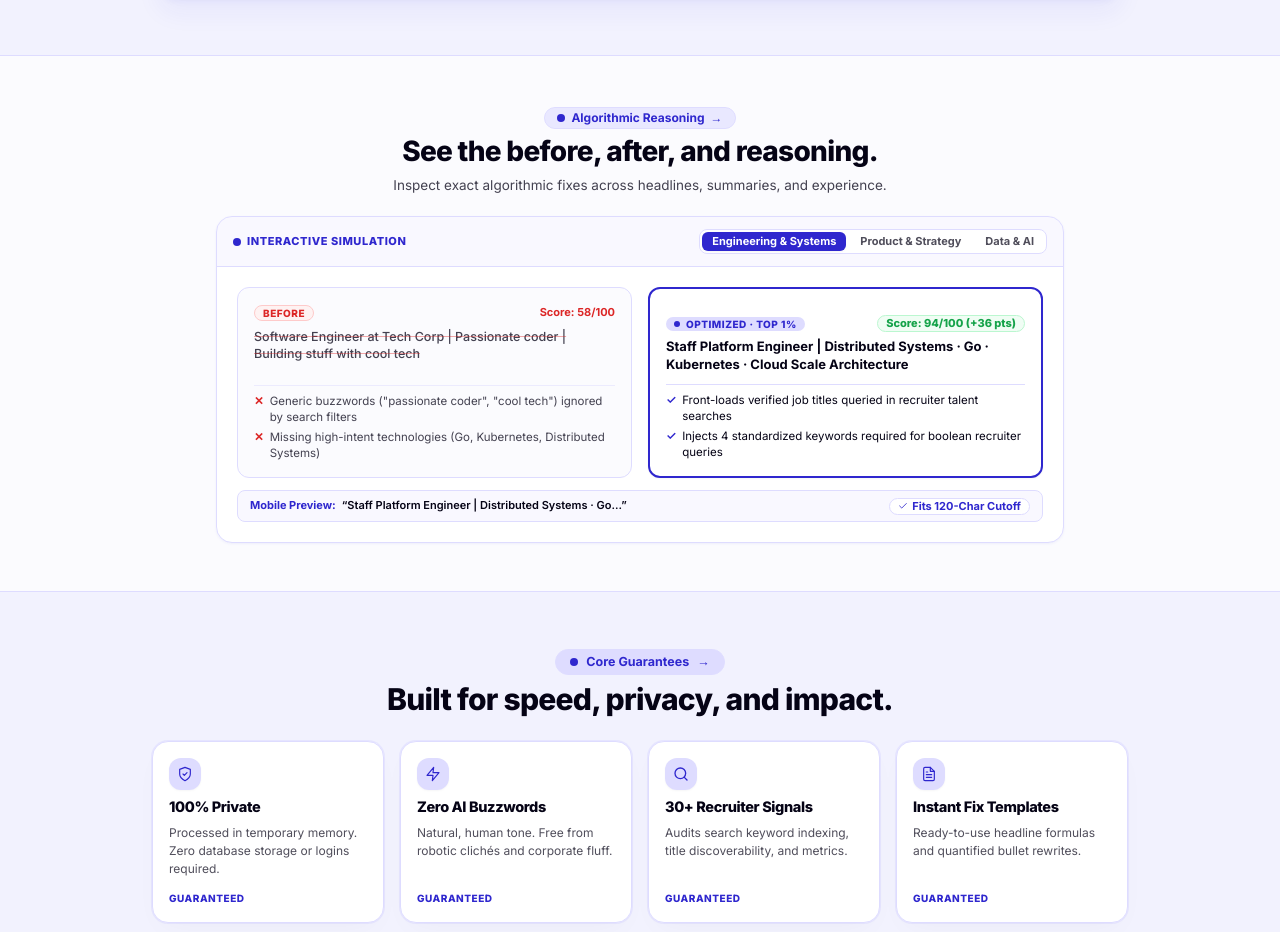
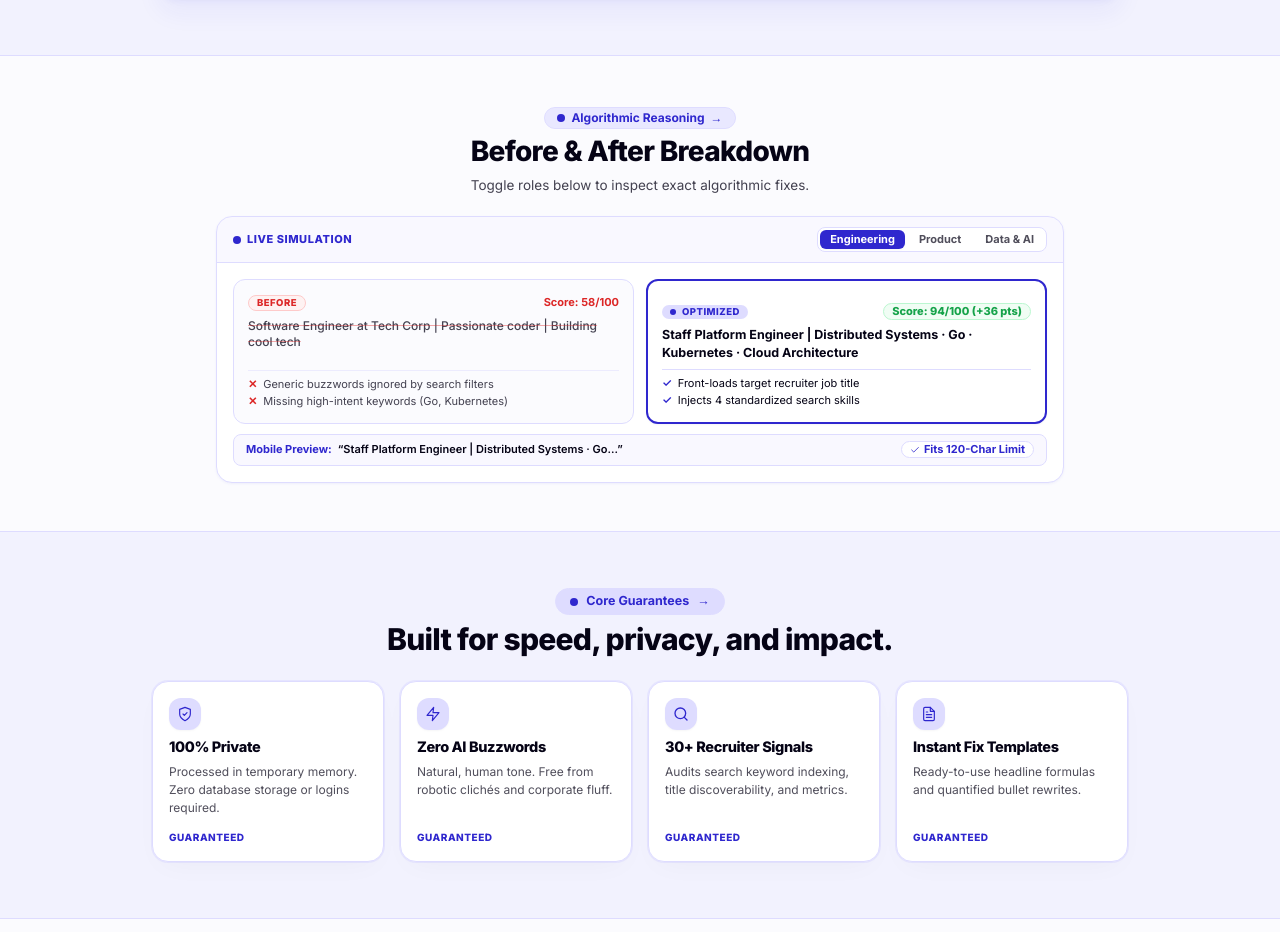
Before and after one commit to bhavishyasingla1/linkedinrank, a Next.js app: page / in a window 1280 px wide. Shown: the part 3080-4012 px from the top of the page. Built offline with nearby package versions, Linux system fonts and the light colour scheme.

Commit message:
fix: streamline Algorithmic Reasoning text to be minimal, punchy, and fast to scan

```diff
--- a/app/page.tsx
+++ b/app/page.tsx
@@ -448,10 +448,10 @@ export default function HomePage() {
                                 <span>&rarr;</span>
                             </span>
                             <h2 className="text-[22px] sm:text-[28px] font-extrabold text-[#050315] tracking-tight">
-                                See the before, after, and reasoning.
+                                Before &amp; After Breakdown
                             </h2>
                             <p className="text-[13.5px] text-[#050315]/75">
-                                Inspect exact algorithmic fixes across headlines, summaries, and experience.
+                                Toggle roles below to inspect exact algorithmic fixes.
                             </p>
                         </div>
 
--- a/components/InteractiveAlgorithmPreview.tsx
+++ b/components/InteractiveAlgorithmPreview.tsx
@@ -23,45 +23,45 @@ interface Scenario {
 const SCENARIOS: Scenario[] = [
     {
         id: 'engineering',
-        category: 'Engineering & Systems',
+        category: 'Engineering',
         gain: 36,
         before: {
-            headline: 'Software Engineer at Tech Corp | Passionate coder | Building stuff with cool tech',
+            headline: 'Software Engineer at Tech Corp | Passionate coder | Building cool tech',
             score: 58,
             flaws: [
-                'Generic buzzwords ("passionate coder", "cool tech") ignored by search filters',
-                'Missing high-intent technologies (Go, Kubernetes, Distributed Systems)'
+                'Generic buzzwords ignored by search filters',
+                'Missing high-intent keywords (Go, Kubernetes)'
             ]
         },
         after: {
-            headline: 'Staff Platform Engineer | Distributed Systems · Go · Kubernetes · Cloud Scale Architecture',
+            headline: 'Staff Platform Engineer | Distributed Systems · Go · Kubernetes · Cloud Architecture',
             score: 94,
             mobileSnippet: 'Staff Platform Engineer | Distributed Systems · Go...',
             improvements: [
-                'Front-loads verified job titles queried in recruiter talent searches',
-                'Injects 4 standardized keywords required for boolean recruiter queries'
+                'Front-loads target recruiter job title',
+                'Injects 4 standardized search skills'
             ]
         }
     },
     {
         id: 'product',
-        category: 'Product & Strategy',
+        category: 'Product',
         gain: 32,
         before: {
             headline: 'Product Manager | Helping users solve problems | Innovator & Problem Solver',
             score: 62,
             flaws: [
-                'Vague non-quantifiable proposition without domain specialization',
-                'Zero metrics, B2B/B2C segment differentiation, or monetization proof'
+                'Vague proposition without specialization',
+                'Zero metrics or business proof'
             ]
         },
         after: {
-            headline: 'Lead Growth Product Manager | B2B SaaS · PLG · Funnel Monetization ($25M+ ARR)',
+            headline: 'Lead Growth Product Manager | B2B SaaS · PLG · Monetization ($25M+ ARR)',
             score: 94,
             mobileSnippet: 'Lead Growth Product Manager | B2B SaaS · PLG...',
             improvements: [
-                'Specific domain specialization (B2B SaaS, PLG) matches recruiter job specs',
-                'Injects hard revenue metrics ($25M+ ARR) for instant credibility'
+                'Domain match (B2B SaaS · PLG)',
+                'Injects revenue proof ($25M+ ARR)'
             ]
         }
     },
@@ -70,20 +70,20 @@ const SCENARIOS: Scenario[] = [
         category: 'Data & AI',
         gain: 34,
         before: {
-            headline: 'Data Enthusiast & Analyst | SQL, Python, Excel | Looking for new opportunities',
+            headline: 'Data Analyst | SQL, Python, Excel | Looking for new opportunities',
             score: 60,
             flaws: [
-                '"Looking for new opportunities" lowers perceived authority in ranking algorithms',
-                'Lacks production-grade stack keywords (dbt, Snowflake, Real-Time ETL)'
+                '"Looking for opportunities" lowers perceived authority',
+                'Missing modern stack tools (dbt, Snowflake)'
             ]
         },
         after: {
-            headline: 'Senior Analytics & ML Engineer | dbt · Snowflake · Python · Predictive Modeling & Real-Time ETL',
+            headline: 'Senior Analytics Engineer | dbt · Snowflake · Python · Real-Time ETL & ML',
             score: 94,
-            mobileSnippet: 'Senior Analytics & ML Engineer | dbt · Snowflake...',
+            mobileSnippet: 'Senior Analytics Engineer | dbt · Snowflake...',
             improvements: [
-                'Features modern data stack tools (dbt, Snowflake) targeted by hiring teams',
-                'Highlights high-leverage production impact (Real-Time ETL, Predictive Modeling)'
+                'Targeted modern data stack tools',
+                'Highlights high-leverage ETL impact'
             ]
         }
     }
@@ -96,14 +96,14 @@ export default function InteractiveAlgorithmPreview() {
     return (
         <div className="rounded-2xl bg-white border border-[#dedcff] shadow-sm shadow-[#2f27ce]/5 overflow-hidden">
             {/* ── Compact Top Controls ───────────────────────────── */}
-            <div className="px-3.5 py-2.5 sm:px-4 sm:py-3 border-b border-[#dedcff] bg-[#dedcff]/20 flex flex-wrap items-center justify-between gap-2">
+            <div className="px-3.5 py-2 sm:px-4 sm:py-2.5 border-b border-[#dedcff] bg-[#dedcff]/20 flex flex-wrap items-center justify-between gap-2">
                 <div className="inline-flex items-center gap-1.5">
-                    <span className="relative flex h-2 w-2">
+                    <span className="relative flex h-2 w-2 shrink-0">
                         <span className="animate-ping absolute inline-flex h-full w-full rounded-full bg-[#2f27ce] opacity-75" />
                         <span className="relative inline-flex rounded-full h-2 w-2 bg-[#2f27ce]" />
                     </span>
                     <span className="text-[11px] font-extrabold text-[#2f27ce] uppercase tracking-wider">
-                        Interactive Simulation
+                        Live Simulation
                     </span>
                 </div>
 
@@ -131,13 +131,13 @@ export default function InteractiveAlgorithmPreview() {
             </div>
 
             {/* ── Compact 2-Column Comparison ────────────────────── */}
-            <div className="p-3.5 sm:p-5 space-y-3">
-                <div className="grid grid-cols-1 md:grid-cols-2 gap-3 sm:gap-4">
+            <div className="p-3.5 sm:p-4 space-y-2.5">
+                <div className="grid grid-cols-1 md:grid-cols-2 gap-3">
                     {/* Before Card */}
-                    <div className="p-3.5 sm:p-4 rounded-xl bg-[#fbfbfe] border border-[#dedcff] flex flex-col justify-between space-y-2.5">
-                        <div className="space-y-1.5">
+                    <div className="p-3 sm:p-3.5 rounded-xl bg-[#fbfbfe] border border-[#dedcff] flex flex-col justify-between space-y-2">
+                        <div className="space-y-1">
                             <div className="flex items-center justify-between">
-                                <span className="text-[10px] font-extrabold text-[#DC2626] uppercase tracking-wider bg-[#FEF2F2] border border-[#FECACA] px-2 py-0.5 rounded-full leading-none">
+                                <span className="text-[9.5px] font-extrabold text-[#DC2626] uppercase tracking-wider bg-[#FEF2F2] border border-[#FECACA] px-2 py-0.5 rounded-full leading-none">
                                     Before
                                 </span>
                                 <span className="text-[11px] font-bold text-[#DC2626]">
@@ -145,12 +145,12 @@ export default function InteractiveAlgorithmPreview() {
                                 </span>
                             </div>
 
-                            <p className="text-[12.5px] text-[#050315]/75 font-medium leading-snug line-through decoration-[#DC2626]/40">
+                            <p className="text-[12px] text-[#050315]/75 font-medium leading-snug line-through decoration-[#DC2626]/40 pt-0.5">
                                 {scenario.before.headline}
                             </p>
                         </div>
 
-                        <div className="pt-2 border-t border-[#dedcff]/50 space-y-1 text-[11.5px] text-[#050315]/75">
+                        <div className="pt-1.5 border-t border-[#dedcff]/50 space-y-0.5 text-[11px] text-[#050315]/75">
                             {scenario.before.flaws.map((flaw, idx) => (
                                 <div key={idx} className="flex items-start gap-1.5 leading-snug">
                                     <span className="text-[#DC2626] font-bold shrink-0">✕</span>
@@ -161,30 +161,30 @@ export default function InteractiveAlgorithmPreview() {
                     </div>
 
                     {/* After Card */}
-                    <div className="p-3.5 sm:p-4 rounded-xl bg-white border-2 border-[#2f27ce] shadow-xs flex flex-col justify-between space-y-2.5 relative overflow-hidden group">
+                    <div className="p-3 sm:p-3.5 rounded-xl bg-white border-2 border-[#2f27ce] shadow-xs flex flex-col justify-between space-y-2 relative overflow-hidden group">
                         {/* Subtle Scanner Line */}
                         <div className="absolute top-0 left-0 right-0 h-0.5 bg-gradient-to-r from-transparent via-[#2f27ce] to-transparent animate-scan-beam pointer-events-none" />
 
-                        <div className="space-y-1.5">
+                        <div className="space-y-1">
                             <div className="flex items-center justify-between">
-                                <span className="inline-flex items-center gap-1.5 text-[10px] font-extrabold text-[#2f27ce] uppercase tracking-wider bg-[#dedcff] px-2 py-0.5 rounded-full leading-none">
-                                    <span className="relative flex h-1.5 w-1.5">
+                                <span className="inline-flex items-center gap-1.5 text-[9.5px] font-extrabold text-[#2f27ce] uppercase tracking-wider bg-[#dedcff] px-2 py-0.5 rounded-full leading-none">
+                                    <span className="relative flex h-1.5 w-1.5 shrink-0">
                                         <span className="animate-ping absolute inline-flex h-full w-full rounded-full bg-[#2f27ce] opacity-75" />
                                         <span className="relative inline-flex rounded-full h-1.5 w-1.5 bg-[#2f27ce]" />
                                     </span>
-                                    <span>Optimized · Top 1%</span>
+                                    <span>Optimized</span>
                                 </span>
                                 <span className="text-[11px] font-extrabold text-[#16A34A] bg-[#F0FDF4] border border-[#BBF7D0] px-2 py-0.5 rounded-full leading-none">
                                     Score: {scenario.after.score}/100 (+{scenario.gain} pts)
                                 </span>
                             </div>
 
-                            <p className="text-[13px] font-bold text-[#050315] leading-snug">
+                            <p className="text-[12.5px] font-bold text-[#050315] leading-snug pt-0.5">
                                 {scenario.after.headline}
                             </p>
                         </div>
 
-                        <div className="pt-2 border-t border-[#dedcff] space-y-1 text-[11.5px] text-[#050315]">
+                        <div className="pt-1.5 border-t border-[#dedcff] space-y-0.5 text-[11px] text-[#050315]">
                             {scenario.after.improvements.map((point, idx) => (
                                 <div key={idx} className="flex items-start gap-1.5 leading-snug">
                                     <span className="text-[#2f27ce] font-extrabold shrink-0">✓</span>
@@ -204,7 +204,7 @@ export default function InteractiveAlgorithmPreview() {
 
                     <div className="inline-flex items-center gap-1 font-bold text-[#2f27ce] bg-white px-2 py-0.5 rounded-full border border-[#dedcff] shadow-2xs leading-none">
                         <CheckIcon size={10} />
-                        <span>Fits 120-Char Cutoff</span>
+                        <span>Fits 120-Char Limit</span>
                     </div>
                 </div>
             </div>
```
